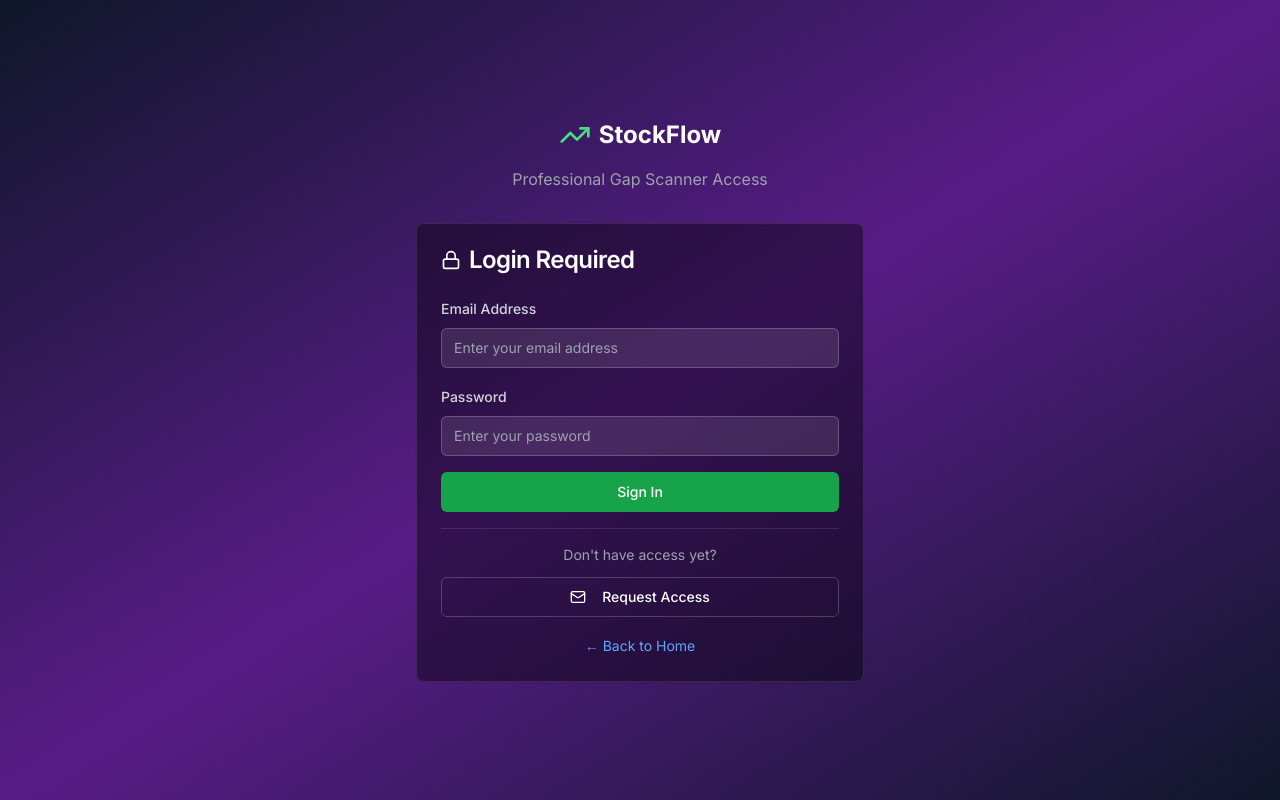
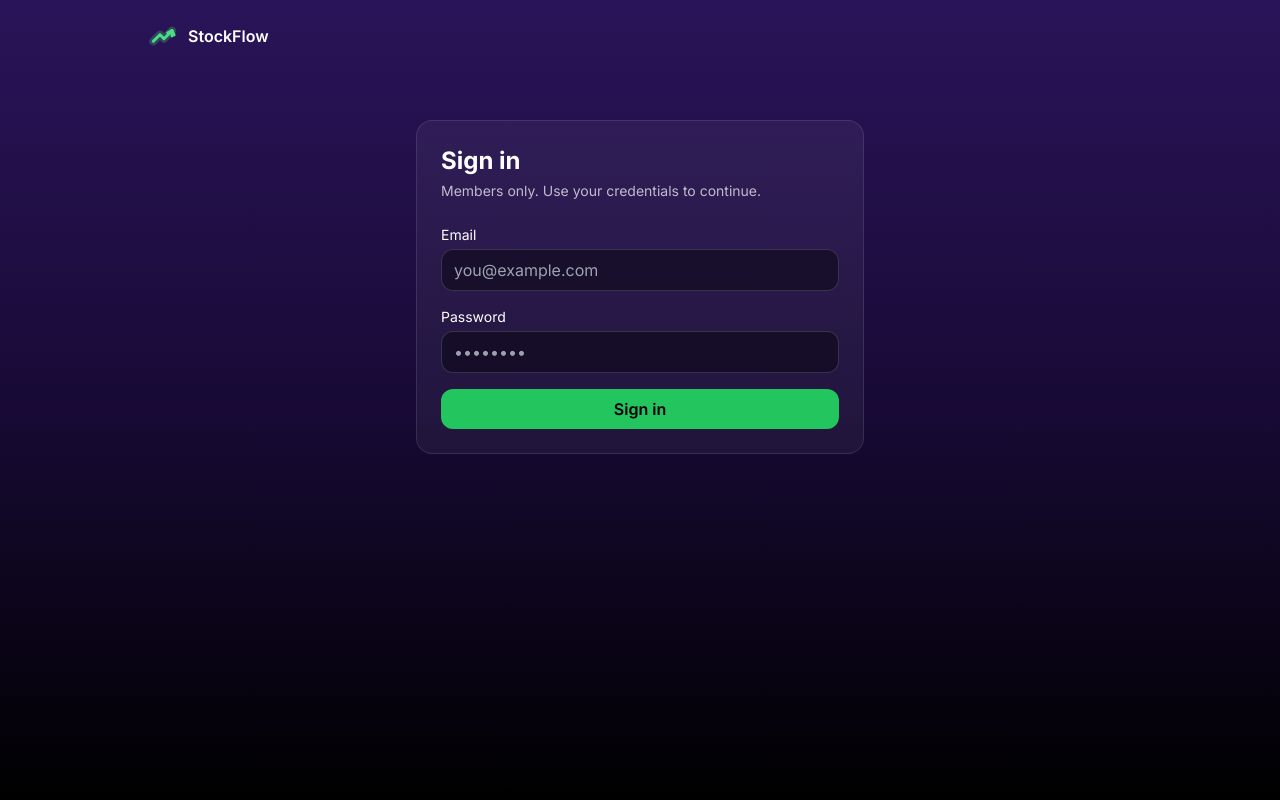
Before and after one commit to bridgeocean/StockFlow-Gapper-Screener, a Next.js app: page /login in a window 1280 px wide. Built offline with nearby package versions, Linux system fonts and the light colour scheme.

Commit message:
Update page.tsx

```diff
--- a/app/login/page.tsx
+++ b/app/login/page.tsx
@@ -1,166 +1,79 @@
-"use client"
+// app/login/page.tsx
+"use client";
 
-import type React from "react"
-
-import { useState } from "react"
-import { useRouter } from "next/navigation"
-import Link from "next/link"
-import { Button } from "@/components/ui/button"
-import { Card, CardContent, CardHeader, CardTitle } from "@/components/ui/card"
-import { Input } from "@/components/ui/input"
-import { Label } from "@/components/ui/label"
-import { Alert, AlertDescription } from "@/components/ui/alert"
-import { TrendingUp, Lock, Mail } from "lucide-react"
-
-// Dev credentials for preview mode
-const DEV_EMAIL = "bridgeocean@cyberservices.com"
-const DEV_PASSWORD = "admin123"
+import { useState } from "react";
+import { useRouter } from "next/navigation";
+import IconStockflow from "../components/IconStockflow";
+import { loginLocal } from "../components/auth";
 
 export default function LoginPage() {
-  const [email, setEmail] = useState("")
-  const [password, setPassword] = useState("")
-  const [isLoading, setIsLoading] = useState(false)
-  const [error, setError] = useState("")
-  const router = useRouter()
+  const r = useRouter();
+  const [email, setEmail] = useState("");
+  const [pass, setPass] = useState("");
+  const [err, setErr] = useState<string | null>(null);
+  const [busy, setBusy] = useState(false);
 
-  const handleLogin = async (e: React.FormEvent) => {
-    e.preventDefault()
-    setIsLoading(true)
-    setError("")
-
-    console.log("🔐 Login attempt:", { email, password: password.length + " chars" })
-
-    // Check if we're in preview mode (no real API)
-    const isPreview =
-      window.location.hostname.includes("vusercontent.net") ||
-      window.location.hostname.includes("localhost") ||
-      process.env.NODE_ENV === "development"
-
-    if (isPreview) {
-      console.log("🔧 Preview mode - checking dev credentials")
-
-      // Direct credential check in preview
-      if (email === DEV_EMAIL && password === DEV_PASSWORD) {
-        console.log("✅ Dev login successful")
-        localStorage.setItem("stockflow_session", "dev-token-" + Date.now())
-        router.push("/public-dashboard")
-        return
-      } else {
-        console.log("❌ Invalid dev credentials")
-        setError("Invalid credentials (Preview mode: use bridgeocean@cyberservices.com / admin123)")
-        setIsLoading(false)
-        return
-      }
-    }
-
-    // Production API call
-    try {
-      console.log("🏭 Production mode - calling API")
-      const response = await fetch("/api/auth/login", {
-        method: "POST",
-        headers: { "Content-Type": "application/json" },
-        body: JSON.stringify({ email, password }),
-      })
-
-      const data = await response.json()
-
-      if (data.success) {
-        localStorage.setItem("stockflow_session", data.token)
-        router.push("/public-dashboard")
-      } else {
-        setError(data.message || "Login failed")
-      }
-    } catch (err) {
-      console.error("Network error:", err)
-      setError("Network error. Please try again.")
-    } finally {
-      setIsLoading(false)
-    }
+  async function onSubmit(e: React.FormEvent) {
+    e.preventDefault();
+    setErr(null);
+    setBusy(true);
+    const ok = loginLocal(email, pass);
+    setBusy(false);
+    if (ok) r.push("/dashboard");
+    else setErr("Invalid credentials");
   }
 
   return (
-    <div className="min-h-screen bg-gradient-to-br from-slate-900 via-purple-900 to-slate-900 flex items-center justify-center p-4">
-      <div className="w-full max-w-md">
-        {/* Header */}
-        <div className="text-center mb-8">
-          <div className="flex items-center justify-center space-x-2 mb-4">
-            <TrendingUp className="h-8 w-8 text-green-400" />
-            <h1 className="text-2xl font-bold text-white">StockFlow</h1>
+    <main className="min-h-screen bg-gradient-to-b from-[#2a1459] via-[#180a36] to-black text-white">
+      <header className="max-w-5xl mx-auto px-5 py-5 flex items-center justify-between">
+        <div className="flex items-center gap-2">
+          <IconStockflow size={32} className="text-green-400" />
+          <div className="font-semibold">StockFlow</div>
         </div>
-          <p className="text-gray-400">Professional Gap Scanner Access</p>
-        </div>
+      </header>
 
-        <Card className="bg-black/40 border-white/10 backdrop-blur-sm">
-          <CardHeader>
-            <CardTitle className="text-white flex items-center space-x-2">
-              <Lock className="h-5 w-5" />
-              <span>Login Required</span>
-            </CardTitle>
-          </CardHeader>
-          <CardContent className="space-y-4">
-            {error && (
-              <Alert className="border-red-500/50 bg-red-500/10">
-                <AlertDescription className="text-red-400">{error}</AlertDescription>
-              </Alert>
-            )}
+      <section className="max-w-md mx-auto mt-12 p-6 rounded-2xl bg-white/5 border border-white/10">
+        <h1 className="text-2xl font-bold">Sign in</h1>
+        <p className="text-white/70 text-sm mt-1">
+          Members only. Use your credentials to continue.
+        </p>
 
-            <form onSubmit={handleLogin} className="space-y-4">
-              <div className="space-y-2">
-                <Label htmlFor="email" className="text-gray-300">
-                  Email Address
-                </Label>
-                <Input
-                  id="email"
+        <form className="mt-6 space-y-4" onSubmit={onSubmit}>
+          <div>
+            <label className="block text-sm mb-1">Email</label>
+            <input
+              className="w-full rounded-xl bg-black/40 border border-white/15 px-3 py-2 outline-none focus:border-violet-300"
               type="email"
+              autoComplete="username"
               value={email}
               onChange={(e) => setEmail(e.target.value)}
-                  className="bg-white/10 border-white/20 text-white placeholder:text-gray-400"
-                  placeholder="Enter your email address"
-                  required
+              placeholder="you@example.com"
             />
           </div>
 
-              <div className="space-y-2">
-                <Label htmlFor="password" className="text-gray-300">
-                  Password
-                </Label>
-                <Input
-                  id="password"
+          <div>
+            <label className="block text-sm mb-1">Password</label>
+            <input
+              className="w-full rounded-xl bg-black/40 border border-white/15 px-3 py-2 outline-none focus:border-violet-300"
               type="password"
-                  value={password}
-                  onChange={(e) => setPassword(e.target.value)}
-                  className="bg-white/10 border-white/20 text-white placeholder:text-gray-400"
-                  placeholder="Enter your password"
-                  required
+              autoComplete="current-password"
+              value={pass}
+              onChange={(e) => setPass(e.target.value)}
+              placeholder="••••••••"
             />
           </div>
 
-              <Button type="submit" disabled={isLoading} className="w-full bg-green-600 hover:bg-green-700 text-white">
-                {isLoading ? "Signing In..." : "Sign In"}
-              </Button>
+          {err && <div className="text-red-400 text-sm">{err}</div>}
+
+          <button
+            type="submit"
+            disabled={busy}
+            className="w-full rounded-xl bg-green-500 text-black font-semibold py-2 hover:brightness-110 disabled:opacity-60"
+          >
+            {busy ? "Signing in…" : "Sign in"}
+          </button>
         </form>
-
-            <div className="text-center pt-4 border-t border-white/10">
-              <p className="text-gray-400 text-sm mb-3">Don't have access yet?</p>
-              <Link href="/request-access">
-                <Button
-                  variant="outline"
-                  className="w-full border-white/20 text-white hover:bg-white/10 bg-transparent"
-                >
-                  <Mail className="h-4 w-4 mr-2" />
-                  Request Access
-                </Button>
-              </Link>
-            </div>
-
-            <div className="text-center">
-              <Link href="/" className="text-blue-400 hover:text-blue-300 text-sm">
-                ← Back to Home
-              </Link>
-            </div>
-          </CardContent>
-        </Card>
-      </div>
-    </div>
-  )
+      </section>
+    </main>
+  );
 }
```
Lines whose indentation alone changed are shown as unchanged.
